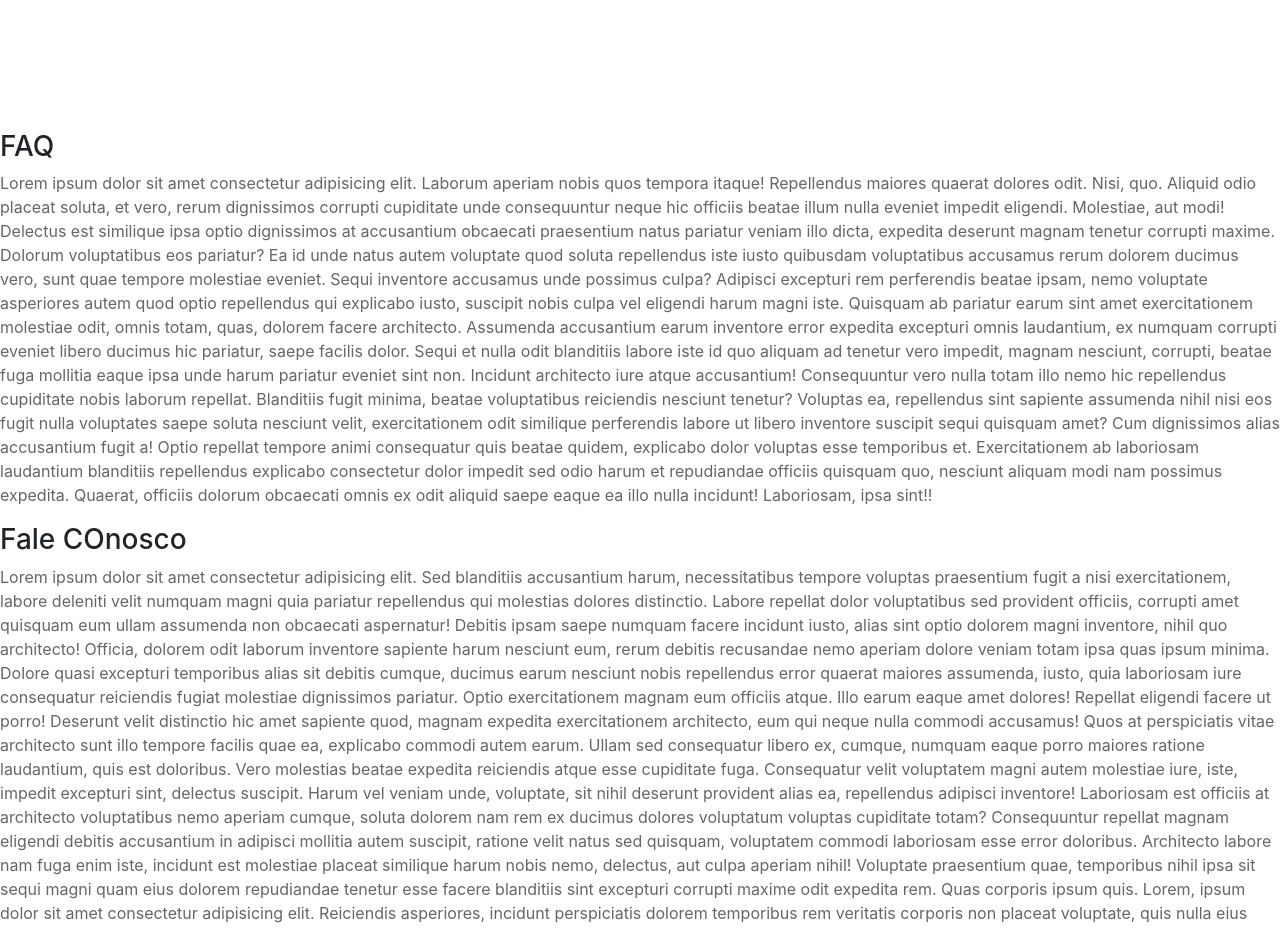
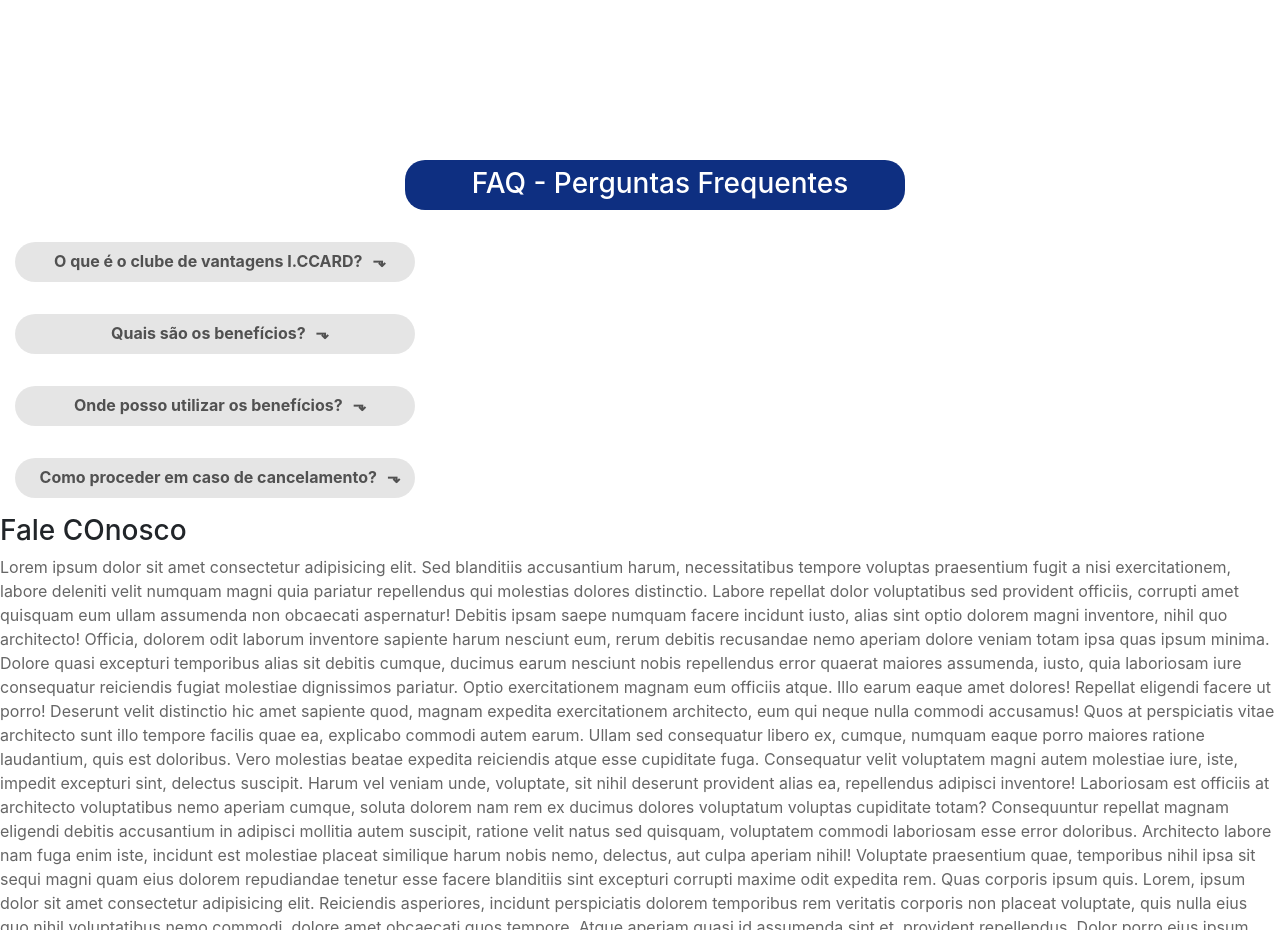
Before and after one commit to sygnata/desafioOrions, a website with bundled scripts: page index.html in a window 1280 px wide. Shown: the part 3000-3930 px from the top of the page. Built offline with nearby package versions, Linux system fonts and the light colour scheme; files whose address does not match are found by name.

Commit message:
Accordion List

```diff
--- a/css/style.css
+++ b/css/style.css
@@ -178,3 +178,67 @@
   margin-top: 20px;
   margin-bottom: 30px;
 }
+.containerTituloFaq {
+  background-color: green;
+  max-width: 500px;
+  margin: 0 auto;
+}
+
+.tituloFaq h3 {
+  margin: 30px 0 0 30px;
+  background-color: #0e2f81;
+  text-align: center;
+  border-radius: 20px;
+  height: 50px;
+  padding: 7px 0 0 10px;
+  max-width: 500px;
+  color: #fff;
+}
+.faq-lista dt {
+  font-family: inherit;
+  font-weight: bold;
+  background-color: rgba(0, 0, 0, 0.1);
+  border-radius: 20px;
+  height: 40px;
+  padding: 7px 0 0 10px;
+  max-width: 400px;
+  text-align: center;
+  margin-top: 2rem;
+  margin-bottom: 0.5rem;
+  color: #515151;
+  cursor: pointer;
+}
+.faq-lista dt:hover {
+  background-color: #bbccf6;
+}
+
+.faq-lista dd {
+  font-family: inherit;
+  font-family: Helvetica, Arial;
+  margin-bottom: 0.5rem;
+  margin-left: 30px;
+}
+.js-accordion dd {
+  display: none;
+}
+.js-accordion dt::after {
+  content: "⬎";
+  margin-left: 10px;
+}
+.js-accordion dt.ativo::after {
+  content: "⬏";
+}
+.js-accordion dd.ativo {
+  display: block;
+  animation: slideDown 0.5s forwards;
+}
+@keyframes slideDown {
+  from {
+    opacity: 0;
+    max-height: 0;
+  }
+  to {
+    max-height: 200px;
+    opacity: 1;
+  }
+}
--- a/index.html
+++ b/index.html
@@ -203,30 +203,34 @@
           </div>
         </div>
 
-        <div id="faq">
-          <h3>FAQ</h3>
-          <p>Lorem ipsum dolor sit amet consectetur adipisicing elit. Laborum aperiam nobis quos tempora itaque!
-            Repellendus maiores quaerat dolores odit. Nisi, quo. Aliquid odio placeat soluta, et vero, rerum dignissimos
-            corrupti cupiditate unde consequuntur neque hic officiis beatae illum nulla eveniet impedit eligendi.
-            Molestiae, aut modi! Delectus est similique ipsa optio dignissimos at accusantium obcaecati praesentium
-            natus pariatur veniam illo dicta, expedita deserunt magnam tenetur corrupti maxime. Dolorum voluptatibus eos
-            pariatur? Ea id unde natus autem voluptate quod soluta repellendus iste iusto quibusdam voluptatibus
-            accusamus rerum dolorem ducimus vero, sunt quae tempore molestiae eveniet. Sequi inventore accusamus unde
-            possimus culpa? Adipisci excepturi rem perferendis beatae ipsam, nemo voluptate asperiores autem quod optio
-            repellendus qui explicabo iusto, suscipit nobis culpa vel eligendi harum magni iste. Quisquam ab pariatur
-            earum sint amet exercitationem molestiae odit, omnis totam, quas, dolorem facere architecto. Assumenda
-            accusantium earum inventore error expedita excepturi omnis laudantium, ex numquam corrupti eveniet libero
-            ducimus hic pariatur, saepe facilis dolor. Sequi et nulla odit blanditiis labore iste id quo aliquam ad
-            tenetur vero impedit, magnam nesciunt, corrupti, beatae fuga mollitia eaque ipsa unde harum pariatur eveniet
-            sint non. Incidunt architecto iure atque accusantium! Consequuntur vero nulla totam illo nemo hic
-            repellendus cupiditate nobis laborum repellat. Blanditiis fugit minima, beatae voluptatibus reiciendis
-            nesciunt tenetur? Voluptas ea, repellendus sint sapiente assumenda nihil nisi eos fugit nulla voluptates
-            saepe soluta nesciunt velit, exercitationem odit similique perferendis labore ut libero inventore suscipit
-            sequi quisquam amet? Cum dignissimos alias accusantium fugit a! Optio repellat tempore animi consequatur
-            quis beatae quidem, explicabo dolor voluptas esse temporibus et. Exercitationem ab laboriosam laudantium
-            blanditiis repellendus explicabo consectetur dolor impedit sed odio harum et repudiandae officiis quisquam
-            quo, nesciunt aliquam modi nam possimus expedita. Quaerat, officiis dolorum obcaecati omnis ex odit aliquid
-            saepe eaque ea illo nulla incidunt! Laboriosam, ipsa sint!!</p>
+        <div id="row">
+          <div class="tituloFaq d-flex  justify-content-center ">
+            <h3 class="col-lg-12">FAQ - Perguntas Frequentes</h3>
+          </div>
+        </div>
+        <div class="col-lg-10">
+          <dl class="faq-lista js-accordion ">
+            <dt>O que é o clube de vantagens I.CCARD?</dt>
+            <dd>Lorem, ipsum dolor sit amet consectetur adipisicing elit. Nam rerum atque repudiandae fugiat earum
+              quod
+              cumque esse error veniam iste debitis saepe, iure delectus numquam. Explicabo, at atque.</dd>
+            <dt>Quais são os benefícios?</dt>
+            <dd>Lorem ipsum dolor, sit amet consectetur adipisicing elit. Ipsum obcaecati eos similique voluptatibus,
+              debitis facere at eaque excepturi asperiores suscipit cupiditate nam vitae, minima eum? Nemo similique
+              dolore provident dolorum.</dd>
+            <dt>Onde posso utilizar os benefícios?</dt>
+            <dd>Lorem ipsum dolor sit amet consectetur adipisicing elit. Eum unde, asperiores quos laborum temporibus
+              voluptatem quidem porro enim eos tempore odit libero dolorem accusamus recusandae minima sint distinctio
+              dolorum dignissimos cum beatae itaque exercitationem! Fugiat qui rem cupiditate iusto et.</dd>
+            <dt>Como proceder em caso de cancelamento?</dt>
+            <dd>Lorem ipsum dolor sit amet consectetur adipisicing elit. Fugit placeat fugiat laudantium, repellat
+              obcaecati deleniti facilis soluta distinctio enim sunt repellendus possimus sint libero illo tempora
+              odit.
+              Tempora magni reprehenderit suscipit sit alias ea aspernatur et eligendi saepe reiciendis, numquam
+              fugiat
+              laudantium architecto.</dd>
+          </dl>
+        </div>
       </div>
       <div id="faleConosco">
         <h3>Fale COnosco</h3>
--- /dev/null
+++ b/js/modules/accordionList.js
@@ -0,0 +1,14 @@
+export default function accordionList() {
+  const accordionLista = document.querySelectorAll('.js-accordion dt');
+
+  function activeAccordion(event) {
+    this.classList.toggle('ativo')
+    this.nextElementSibling.classList.toggle('ativo');
+  }
+
+  accordionLista.forEach((item) => {
+    item.addEventListener('click', activeAccordion);
+  })
+
+
+}
--- a/js/script.js
+++ b/js/script.js
@@ -1,5 +1,6 @@
 import scrollSuave from './modules/scrollSuave.js';
 import bannerRotativoAutomatico from './modules/bannerRotativoAutomatico.js'
-
+import accordionList from './modules/accordionList.js'
 scrollSuave();
 bannerRotativoAutomatico();
+accordionList();
```
Lines whose indentation alone changed are shown as unchanged.
